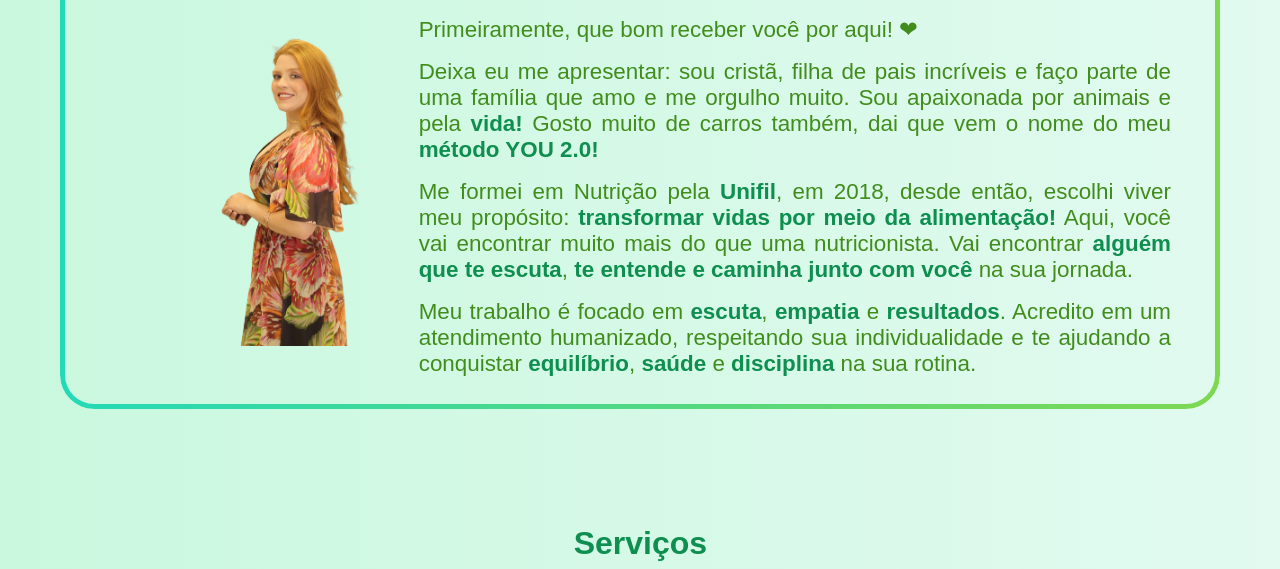
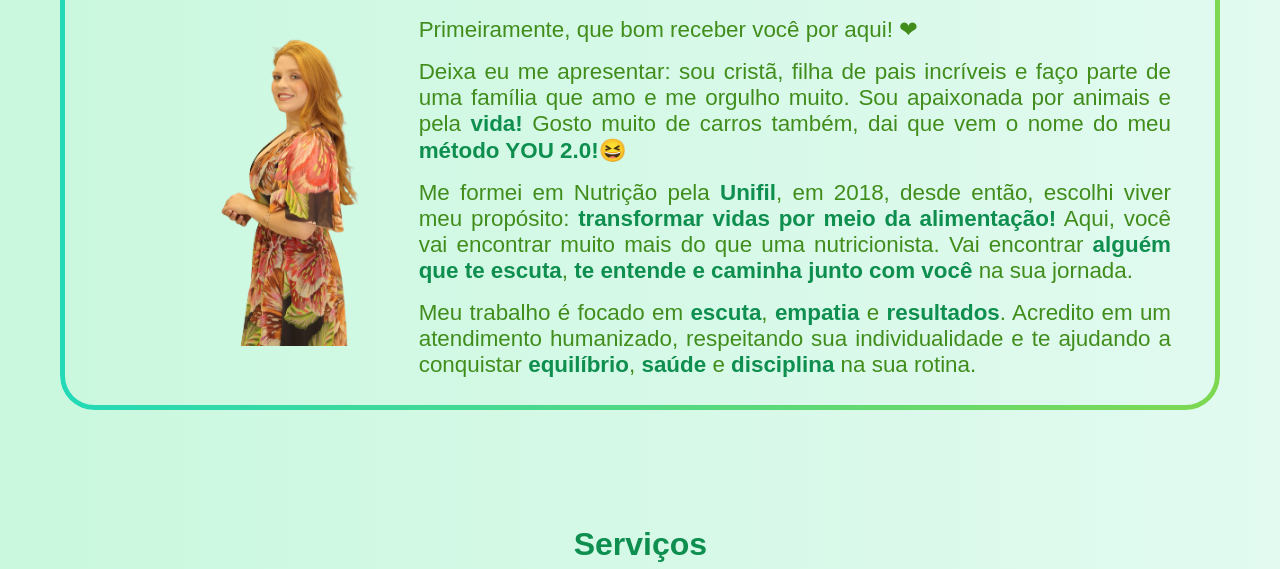
Before and after one commit to Gabrielly-Mascarenhas/gabriellymascarenhas, a plain HTML site: page index.html in a window 1280 px wide. Shown: the part 919-1488 px from the top of the page. Drawn offline with Linux system fonts and the light colour scheme.

Commit message:
Update index.html

```diff
--- a/index.html
+++ b/index.html
@@ -46,7 +46,7 @@
             <article>
                 <h1>Olá! Sou a <span id="Nome">Gabrielly Mascarenhas</span></h1>
                 <p>Primeiramente, que bom receber você por aqui! &#x2764;</p>
-                <p>Deixa eu me apresentar: sou cristã, filha de pais incríveis e faço parte de uma família que amo e me orgulho muito. Sou apaixonada por animais e pela <span>vida!</span> Gosto muito de carros também, dai que vem o nome do meu <span>método YOU 2.0!</span> </p>
+                <p>Deixa eu me apresentar: sou cristã, filha de pais incríveis e faço parte de uma família que amo e me orgulho muito. Sou apaixonada por animais e pela <span>vida!</span> Gosto muito de carros também, dai que vem o nome do meu <span>método YOU 2.0!</span>&#x1F606;  </p>
                 <p>Me formei em Nutrição pela <span>Unifil</span>, em 2018, desde então, escolhi viver meu propósito: <span>transformar vidas por meio da alimentação!</span>
                     Aqui, você vai encontrar muito mais do que uma nutricionista. Vai encontrar <span>alguém que te escuta</span>, <span>te entende e caminha junto com você</span> na sua jornada.</p>
                 <p> Meu trabalho é focado em <span>escuta</span>, <span>empatia</span> e <span>resultados</span>. Acredito em um atendimento humanizado, respeitando sua individualidade e te ajudando a conquistar <span>equilíbrio</span>, <span>saúde</span> e <span>disciplina</span> na sua rotina.</p>
```
